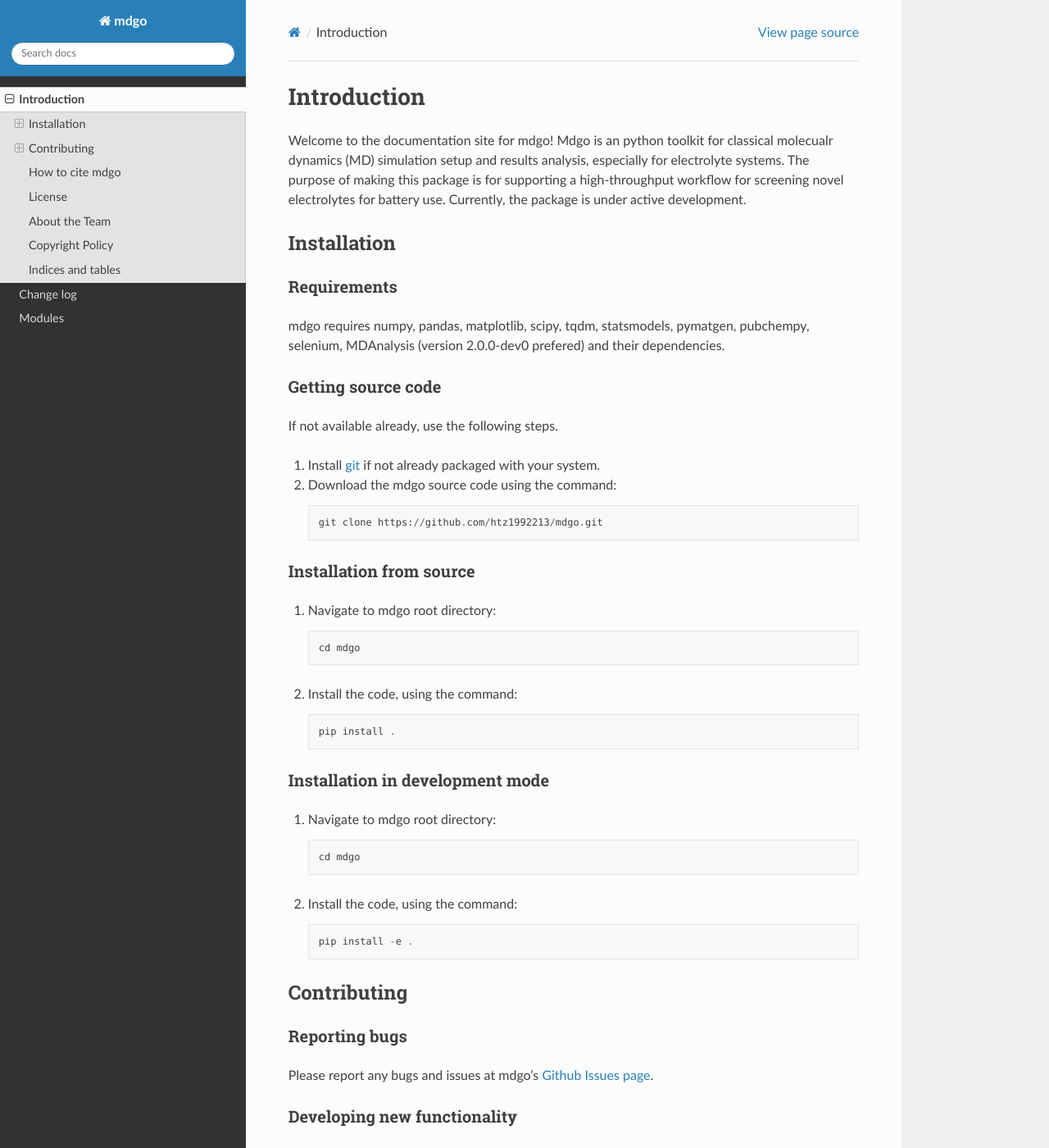
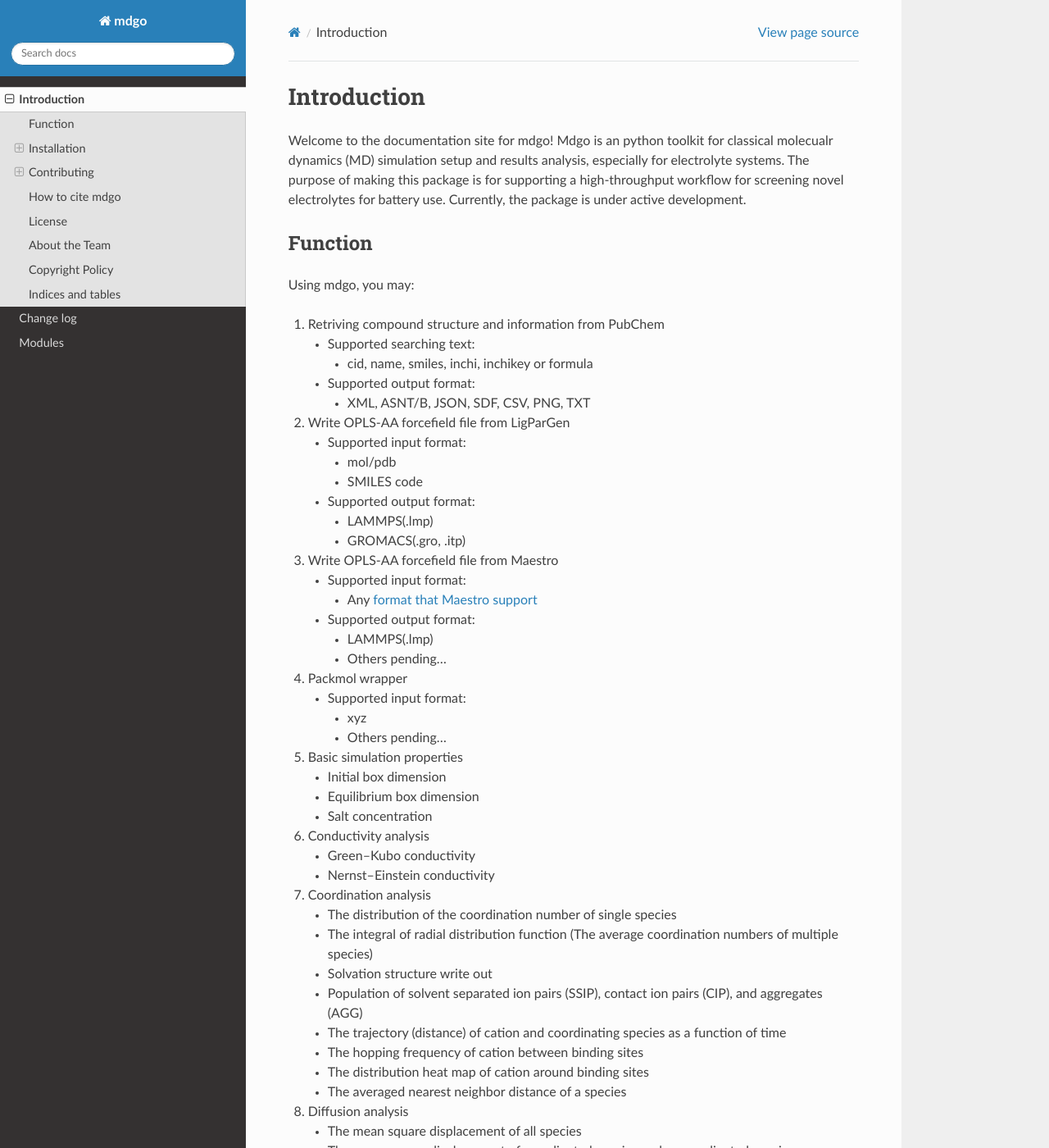
Before and after one commit to HouGroup/mdgo, a Sphinx documentation site: the page built from docs/source/introduction.rst, in a window 1280 px wide and 1400 px high. Shown: the whole window at 82% size. Built offline with Sphinx 7.4.7 and the Read the Docs theme 2.0.0, drawn with Linux system fonts in a browser that asks for light colours; some of the changed text lies outside the part shown.

Commit message:
add function to intro doc

```diff
--- a/docs/source/introduction.rst
+++ b/docs/source/introduction.rst
@@ -2,6 +2,101 @@ Introduction
 ============
 
 Welcome to the documentation site for mdgo! Mdgo is an python toolkit for classical molecualr dynamics (MD) simulation setup and results analysis, especially for electrolyte systems. The purpose of making this package is for supporting a high-throughput workflow for screening novel electrolytes for battery use. Currently, the package is under active development.
+
+Function
+------------
+
+Using mdgo, you may:
+
+#. Retriving compound structure and information from PubChem
+
+   * Supported searching text:
+
+     * cid, name, smiles, inchi, inchikey or formula
+
+   * Supported output format:
+
+     * XML, ASNT/B, JSON, SDF, CSV, PNG, TXT
+
+#. Write OPLS-AA forcefield file from LigParGen
+
+   * Supported input format:
+
+     * mol/pdb
+
+     * SMILES code
+
+   * Supported output format:
+
+     * LAMMPS(.lmp)
+
+     * GROMACS(.gro, .itp)
+
+#. Write OPLS-AA forcefield file from Maestro
+
+   * Supported input format:
+
+     * Any `format that Maestro support <https://www.schrodinger.com/kb/1278>`_
+
+   * Supported output format:
+
+     * LAMMPS(.lmp)
+
+     * Others pending...
+
+#. Packmol wrapper
+
+   * Supported input format:
+
+     * xyz
+
+     * Others pending...
+
+#. Basic simulation properties
+
+   * Initial box dimension
+
+   * Equilibrium box dimension
+
+   * Salt concentration
+
+#. Conductivity analysis
+
+   * Green–Kubo conductivity
+
+   * Nernst–Einstein conductivity
+
+#. Coordination analysis
+
+   * The distribution of the coordination number of single species
+
+   * The integral of radial distribution function (The average coordination numbers of multiple species)
+
+   * Solvation structure write out
+
+   * Population of solvent separated ion pairs (SSIP), contact ion pairs (CIP), and aggregates (AGG)
+
+   * The trajectory (distance) of cation and coordinating species as a function of time
+
+   * The hopping frequency of cation between binding sites
+
+   * The distribution heat map of cation around binding sites
+
+   * The averaged nearest neighbor distance of a species
+
+#. Diffusion analysis
+
+   * The mean square displacement of all species
+
+   * The mean square displacement of coordinated species and uncoordinated species, separately
+
+   * Self-diffusion coefficients
+
+#. Residence time analysis
+
+   * The residence time of all species
+
+
 
 Installation
 ------------
```
Also changed, not shown: 1 other file.
